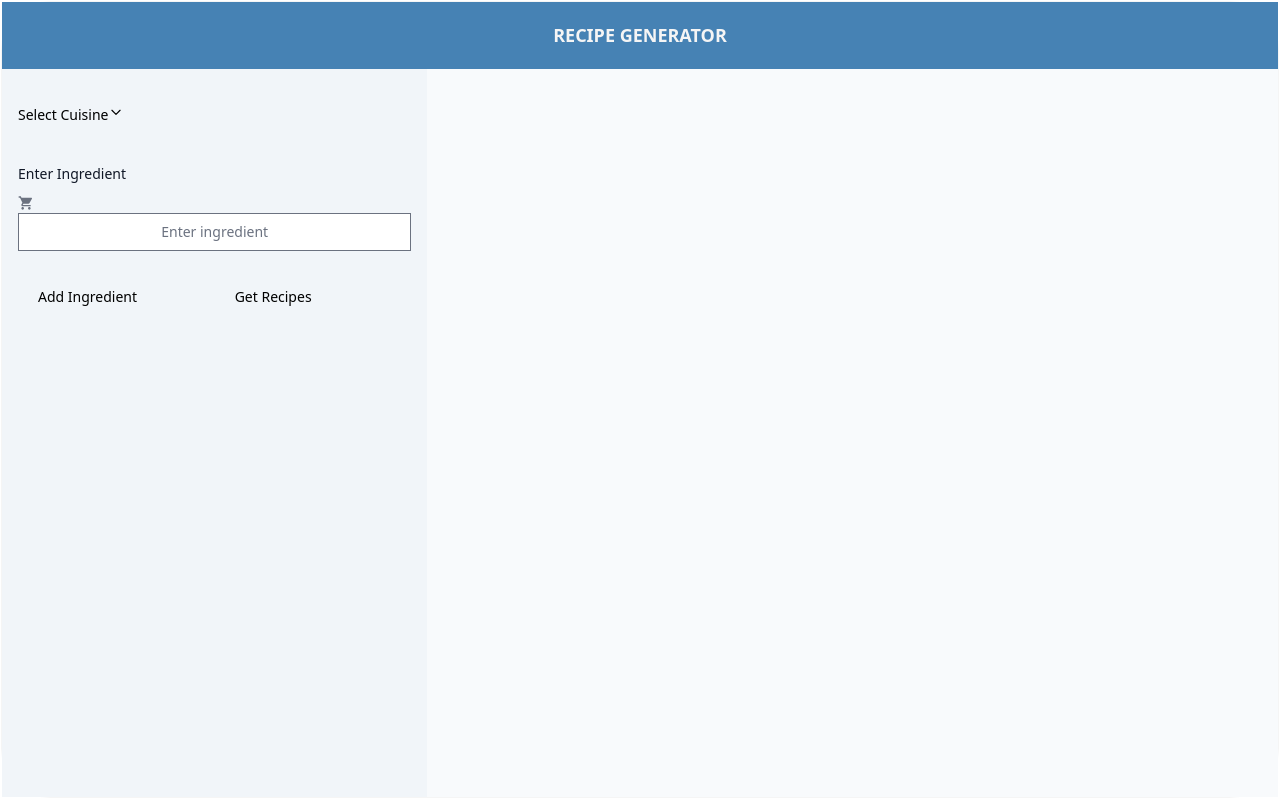
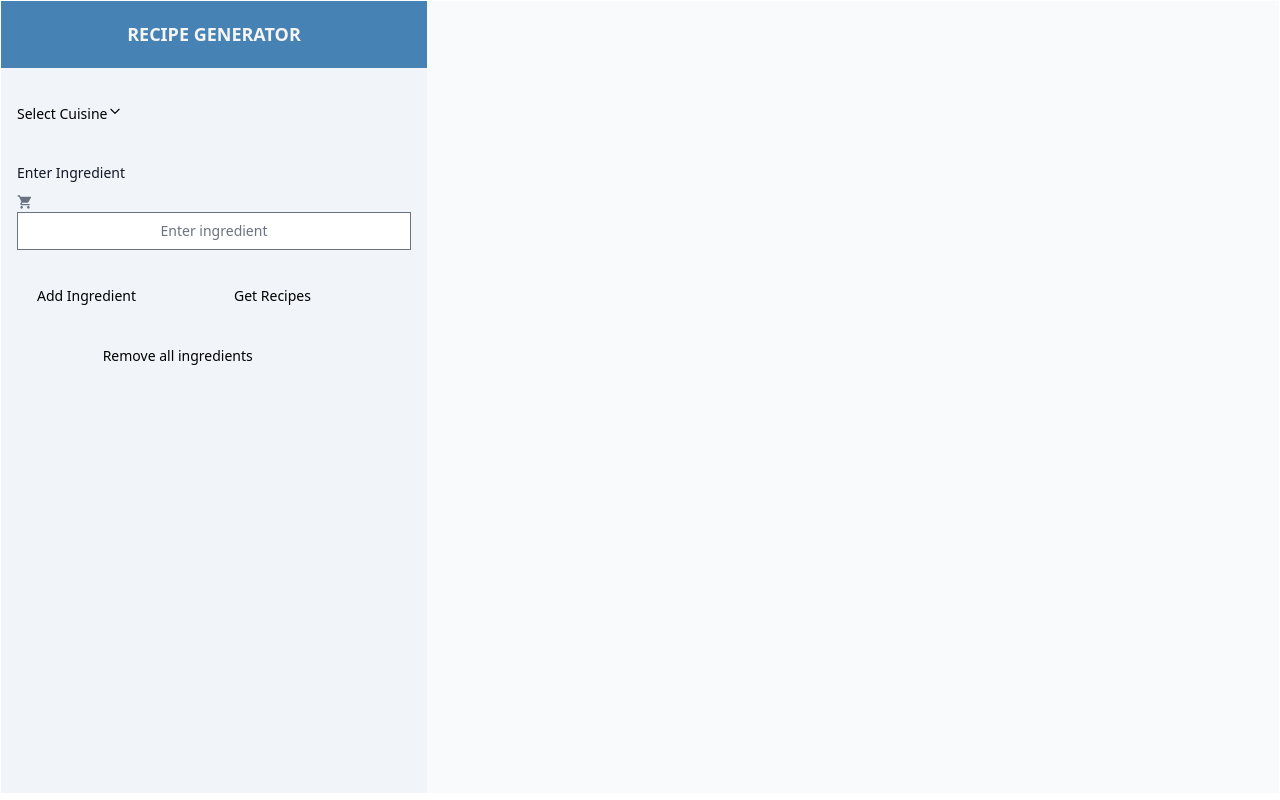
Before and after one commit to Greenleaf20/recipe-generator, a React (Create React App) app: page / in a window 1280 px wide. Built offline with nearby package versions, Linux system fonts and the light colour scheme.

Commit message:
Add button to remove all ingredients

```diff
--- a/src/App.css
+++ b/src/App.css
@@ -1,6 +1,4 @@
 .App {
-  border: 1px solid whitesmoke;
-  border-radius: 50px;
   margin: 1px;
 }
 
@@ -13,5 +11,6 @@
 }
 
 .recipe-cols {
-  min-height: 91vh !important;
+  min-height: 99vh !important;
+  padding: 0px;
 }
--- a/src/App.js
+++ b/src/App.js
@@ -12,12 +12,12 @@ function App() {
 
   return (
     <div className="App">
-      <h1 className='bg-[#4682B4] heading'>RECIPE GENERATOR</h1>
       <div className="grid grid-cols-12">
         <div className="col-span-4 bg-slate-100  p-4 recipe-cols">
+          <h1 className='bg-[#4682B4] heading'>RECIPE GENERATOR</h1>
           <InputForm sendRecipeList={getRecipeList}/>
         </div>
-        <div className="col-span-8 bg-slate-50  p-4 recipe-cols">
+        <div className="col-span-8 bg-slate-50  p-4 recipe-cols  overflow-y-auto">
           <RecipeList data={recipeList}/>
         </div>
       </div>
--- a/src/components/InputForm/InputForm.css
+++ b/src/components/InputForm/InputForm.css
@@ -1,6 +1,9 @@
-
 .cuisine-dropdown {
     margin: 20px 0px 20px 0px;
+}
+
+.ingredient-container {
+    padding: 16px;
 }
 
 .ingredient-input input{
@@ -14,3 +17,7 @@
 .ingredient-cols {
     padding: 5px 15px 5px 0px;
 }
+
+.button-column {
+    padding: 16px 16px 0px 16px
+}
--- a/src/components/InputForm/InputForm.js
+++ b/src/components/InputForm/InputForm.js
@@ -45,6 +45,10 @@ function InputForm({sendRecipeList}) {
         setIngredientsList(newList);
     }
 
+    const removeAllIngredients = () => {
+        setIngredientsList([]);
+    }
+
     useEffect(() => {
         sendRecipeList(recipeList);
     }, [recipeList, sendRecipeList]);
@@ -80,8 +84,8 @@ function InputForm({sendRecipeList}) {
     );
 
     return (
-        <div>
-            <form className="flex max-w-md flex-col gap-4" onSubmit={addIngredient}>
+        <div className='ingredient-container'>
+            <form className="flex max-w-md flex-col gap-4 input-form" onSubmit={addIngredient}>
                 <div className='cuisine-dropdown'>
                     <Dropdown label={cuisine || "Select Cuisine"} color="dark" value={cuisine}>
                         <Dropdown.Header>
@@ -109,6 +113,16 @@ function InputForm({sendRecipeList}) {
                         className="p-1 w-full get-recipe-button" >Get Recipes</Button>
                     </div>
                 </div>
+                <div className='grid grid-cols-12'>
+                    <div className='col-span-2 p-4 button-column'>
+                    </div>
+                    <div className='col-span-8 p-4 button-column'>
+                        <Button gradientMonochrome="success" type="button"
+                        className="p-1 w-full" onClick={removeAllIngredients}>Remove all ingredients</Button>
+                    </div>
+                    <div className='col-span-2 p-4 button-column'>
+                    </div>
+                </div>
             </form>
             <div className='ingredientsList'>
                 <div className="grid grid-cols-12">
```
